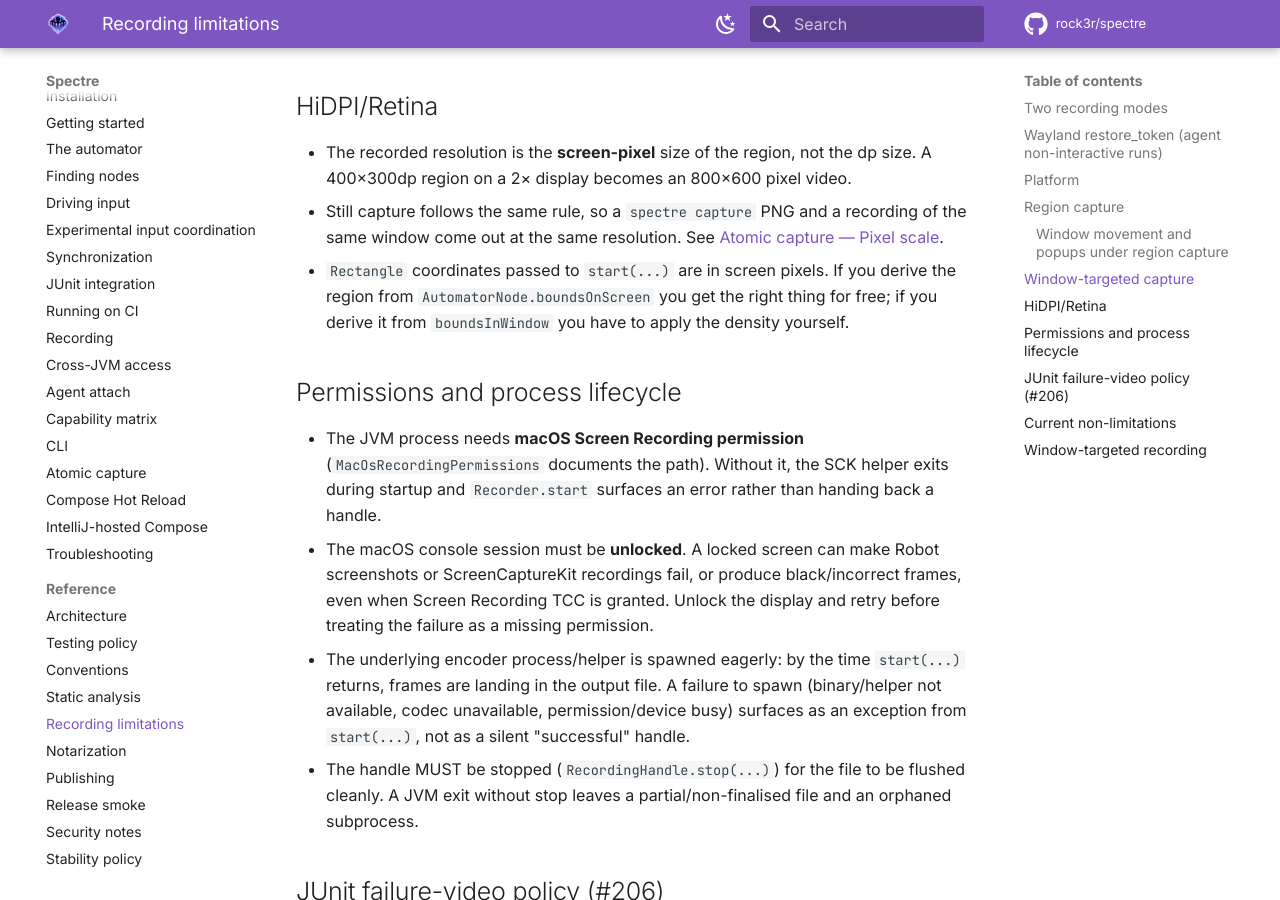
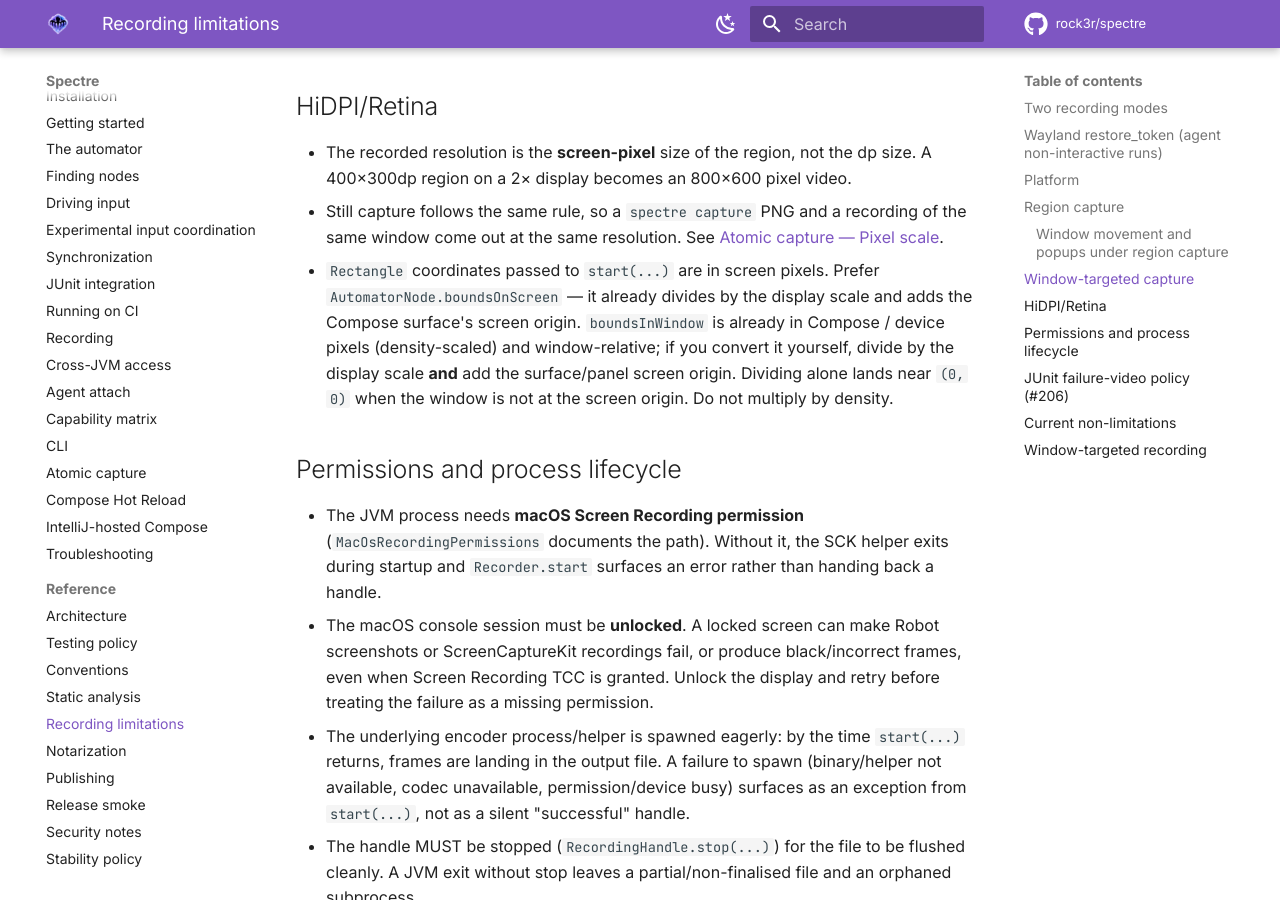
Before and after one commit to rock3r/spectre, an MkDocs documentation site: the page built from docs/RECORDING-LIMITATIONS.md, in a window 1280 px wide and 900 px high, scrolled down 7615 px. Built offline with MkDocs 1.6.1 and Material for MkDocs 9.7.7, drawn with Linux system fonts in a browser that asks for light colours; comment, search, counter and statistics services are not loaded.

Commit message:
docs: boundsInWindow is Compose pixels, not dp (#495) (#496)
* docs: boundsInWindow is Compose pixels, not dp (#495)

Correct the four docs that labeled AutomatorNode.boundsInWindow as dp
or told callers to "apply density" (which reads as multiply). The
property is already density-scaled Compose pixels; AWT/region coords
divide by display scale. Pin the unit on the property KDoc.

Co-authored-by: Sebastiano Poggi <rock3r@users.noreply.github.com>

* docs: document origin translation for boundsInWindow conversion

Manual conversion is not divide-by-scale alone: boundsInWindow is
window-relative, and composeBoundsToAwtRectangle also adds the
surface/panel screen origin. Keep boundsOnScreen as the primary path.

Co-authored-by: Sebastiano Poggi <rock3r@users.noreply.github.com>

* docs: qualify boundsOnScreen dp compares to sizes/deltas

Address Codex P2 on PR #496: absolute x/y include composeContentOrigin.

---------

Co-authored-by: Cursor Agent <cursoragent@cursor.com>

```diff
--- a/docs/RECORDING-LIMITATIONS.md
+++ b/docs/RECORDING-LIMITATIONS.md
@@ -286,9 +286,12 @@ compositor and not raw framebuffer reads.
 - Still capture follows the same rule, so a `spectre capture` PNG and a recording of the same
   window come out at the same resolution. See
   [Atomic capture — Pixel scale](guide/capture.md#pixel-scale).
-- `Rectangle` coordinates passed to `start(...)` are in screen pixels. If you derive the region
-  from `AutomatorNode.boundsOnScreen` you get the right thing for free; if you derive it from
-  `boundsInWindow` you have to apply the density yourself.
+- `Rectangle` coordinates passed to `start(...)` are in screen pixels. Prefer
+  `AutomatorNode.boundsOnScreen` — it already divides by the display scale and adds the Compose
+  surface's screen origin. `boundsInWindow` is already in Compose / device pixels (density-scaled)
+  and window-relative; if you convert it yourself, divide by the display scale **and** add the
+  surface/panel screen origin. Dividing alone lands near `(0, 0)` when the window is not at the
+  screen origin. Do not multiply by density.
 
 ## Permissions and process lifecycle
 
```
Also changed, not shown: skills/spectre/SKILL.md (+8 -3 lines), skills/spectre/references/recording.md (+7 -3 lines), 1 other file.
